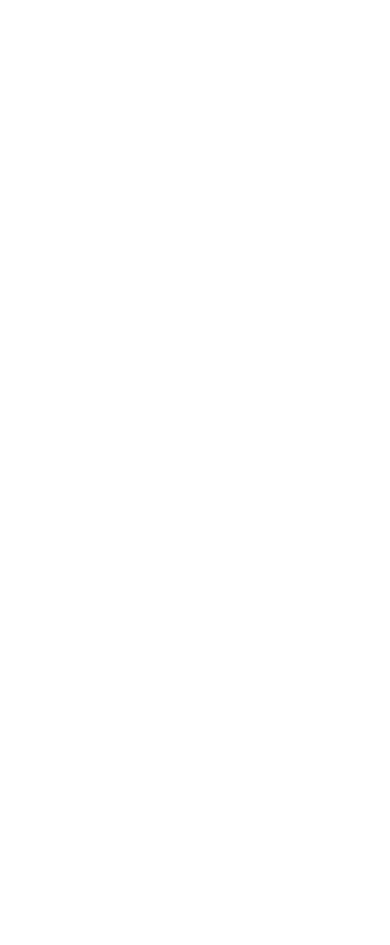
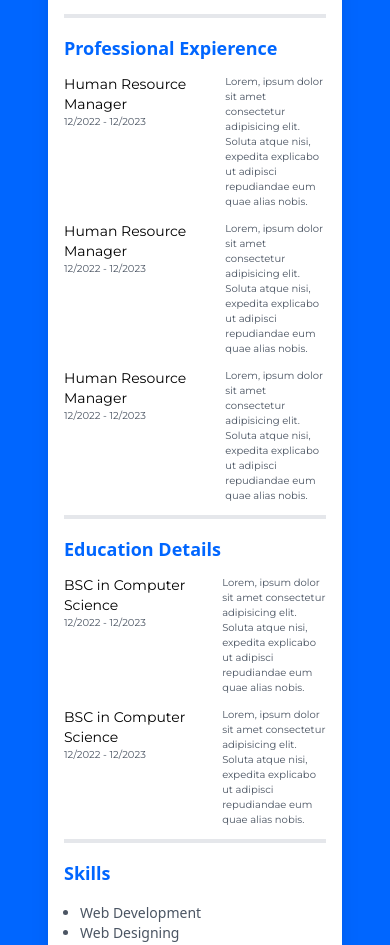
Before and after one commit to shaan-alam/cv-master, a Next.js app: page / in a window 390 px wide. Shown: the part 1048-1993 px from the top of the page. Before the commit the page ends 1392 px from the top, so only its background shows below. Built offline with nearby package versions, Linux system fonts and the light colour scheme.

Commit message:
designed resume

```diff
--- /dev/null
+++ b/components/Modal/SkillsModal/index.tsx
@@ -0,0 +1,35 @@
+import FormInput from "../../FormInput";
+import Modal from "../index";
+import { Menu } from "@headlessui/react";
+import Button from "../../Button/Button";
+
+interface Props {
+  isOpen: boolean;
+  setIsOpen: React.Dispatch<React.SetStateAction<boolean>>;
+}
+
+const SkillsModal = ({ isOpen, setIsOpen }: Props) => {
+  return (
+    <Modal isOpen={isOpen} setIsOpen={setIsOpen} title="Education Details">
+      <div>
+        <div className="form-control mt-5">
+          <FormInput title="Skill Name" id="skillName" type="text" />
+        </div>
+      </div>
+      <div className="flex justify-end mt-4">
+        <Button
+          onClick={() => setIsOpen(false)}
+          variant="secondary"
+          className="mr-4"
+        >
+          Cancel
+        </Button>
+        <Button onClick={() => setIsOpen(false)} variant="primary">
+          Save
+        </Button>
+      </div>
+    </Modal>
+  );
+};
+
+export default SkillsModal;
--- a/components/Modal/index.tsx
+++ b/components/Modal/index.tsx
@@ -11,7 +11,7 @@
   return isOpen
     ? ReactDOM.createPortal(
         <div className="modal h-screen w-screen absolute inset-0 bg-[#0066ff50] flex items-center justify-center">
-          <div className="modal-content bg-white w-[65%] rounded-md shadow-xl">
+          <div className="modal-content bg-white w-[90%] md:w-[65%] rounded-md shadow-xl">
             <div className="modal-header flex items-center p-4 border-b-2">
               <h2 className="font-semibold">{title}</h2>
               <a
--- /dev/null
+++ b/components/Resume/index.tsx
@@ -0,0 +1,140 @@
+const Resume = () => {
+  return (
+    <main className="bg-white rounded-md shadow-xl p-4 text-black">
+      <header className="flex items-center justify-between py-4">
+        <div className="left">
+          <h1 className="text-3xl font-bold font-montserrat text-primary">
+            Shaan Alam
+          </h1>
+          <h4 className="font-montserrat text-sm text-gray-600">SDE</h4>
+        </div>
+        <div className="right">
+          <img
+            src="https://shaanalam.vercel.app/shaan.webp"
+            alt="Profile picture"
+            className="rounded-full"
+          />
+        </div>
+      </header>
+      <hr className="h-1 bg-gray-200" />
+      <div className="expierences">
+        <div className="container mx-auto">
+          <h1 className="text-primary font-bold mt-4 text-lg">
+            Professional Expierence
+          </h1>
+          <div className="">
+            <div className="expierence my-3 flex">
+              <div className="left">
+                <h1 className="text-black font-montserrat text-sm">
+                  Human Resource Manager
+                </h1>
+                <h4 className="text-[10px] font-montserrat text-gray-600">
+                  12/2022 - 12/2023
+                </h4>
+              </div>
+              <div className="right description text-[10px] text-gray-600 font-montserrat w-1/2 ml-4">
+                <p>
+                  Lorem, ipsum dolor sit amet consectetur adipisicing elit.
+                  Soluta atque nisi, expedita explicabo ut adipisci repudiandae
+                  eum quae alias nobis.
+                </p>
+              </div>
+            </div>
+            <div className="expierence my-3 flex">
+              <div className="left">
+                <h1 className="text-black font-montserrat text-sm">
+                  Human Resource Manager
+                </h1>
+                <h4 className="text-[10px] font-montserrat text-gray-600">
+                  12/2022 - 12/2023
+                </h4>
+              </div>
+              <div className="right description text-[10px] text-gray-600 font-montserrat w-1/2 ml-4">
+                <p>
+                  Lorem, ipsum dolor sit amet consectetur adipisicing elit.
+                  Soluta atque nisi, expedita explicabo ut adipisci repudiandae
+                  eum quae alias nobis.
+                </p>
+              </div>
+            </div>
+            <div className="expierence my-3 flex">
+              <div className="left">
+                <h1 className="text-black font-montserrat text-sm">
+                  Human Resource Manager
+                </h1>
+                <h4 className="text-[10px] font-montserrat text-gray-600">
+                  12/2022 - 12/2023
+                </h4>
+              </div>
+              <div className="right description text-[10px] text-gray-600 font-montserrat w-1/2 ml-4">
+                <p>
+                  Lorem, ipsum dolor sit amet consectetur adipisicing elit.
+                  Soluta atque nisi, expedita explicabo ut adipisci repudiandae
+                  eum quae alias nobis.
+                </p>
+              </div>
+            </div>
+          </div>
+        </div>
+      </div>
+      <hr className="h-1 bg-gray-200" />
+      <div className="education">
+        <div className="container mx-auto">
+          <h1 className="text-primary font-bold mt-4 text-lg">
+            Education Details
+          </h1>
+          <div className="educations my-3">
+            <div className="education flex">
+              <div className="left">
+                <h1 className="text-black font-montserrat text-sm">
+                  BSC in Computer Science
+                </h1>
+                <h4 className="text-[10px] font-montserrat text-gray-600">
+                  12/2022 - 12/2023
+                </h4>
+              </div>
+              <div className="right description text-[10px] text-gray-600 font-montserrat w-1/2 ml-4">
+                <p>
+                  Lorem, ipsum dolor sit amet consectetur adipisicing elit.
+                  Soluta atque nisi, expedita explicabo ut adipisci repudiandae
+                  eum quae alias nobis.
+                </p>
+              </div>
+            </div>
+            <div className="education my-3 flex">
+              <div className="left">
+                <h1 className="text-black font-montserrat text-sm">
+                  BSC in Computer Science
+                </h1>
+                <h4 className="text-[10px] font-montserrat text-gray-600">
+                  12/2022 - 12/2023
+                </h4>
+              </div>
+              <div className="right description text-[10px] text-gray-600 font-montserrat w-1/2 ml-4">
+                <p>
+                  Lorem, ipsum dolor sit amet consectetur adipisicing elit.
+                  Soluta atque nisi, expedita explicabo ut adipisci repudiandae
+                  eum quae alias nobis.
+                </p>
+              </div>
+            </div>
+            <hr className="h-1 bg-gray-200" />
+            <div className="container mx-auto">
+              <div className="skills my-3">
+                <h1 className="text-primary font-bold mt-4 text-lg">Skills</h1>
+                <ul className="my-4 list-disc text-sm text-gray-600 mx-4">
+                  <li>Web Development</li>
+                  <li>Web Designing</li>
+                  <li>Graphic Designing</li>
+                  <li>Data Structures & Algorithms</li>
+                </ul>
+              </div>
+            </div>
+          </div>
+        </div>
+      </div>
+    </main>
+  );
+};
+
+export default Resume;
--- a/components/Sidebar/index.tsx
+++ b/components/Sidebar/index.tsx
@@ -2,27 +2,28 @@
 import { Tab } from "@headlessui/react";
 import { ContactInformation, Education, Expierences } from "..";
 import Button from "../Button/Button";
+import Skills from "../Skills";
 
 const Sidebar = () => {
   const [currentTab, setCurrentTab] = useState(0);
 
   return (
-    <div className="w-full shadow-lg rounded-md mt-8">
+    <div className="w-full shadow-lg rounded-md mt-8 h-auto block">
       <Tab.Group selectedIndex={currentTab} onChange={setCurrentTab}>
-        <Tab.List className="w-full text-white py-4 border-b">
-          <Tab className="w-[20%] transition-all text-gray-500 text-sm hover:text-primary rounded-md px-6 py-3 font-montserrat">
+        <Tab.List className="w-full text-white py-4 border-b overflow-auto">
+          <Tab className="w-[40%] md:w-[20%] transition-all text-gray-500 text-sm hover:text-primary rounded-md px-6 py-3 font-montserrat">
             Contact Information
           </Tab>
-          <Tab className="w-[20%] transition-all text-gray-500 text-sm hover:text-primary rounded-md px-6 py-3 font-montserrat">
+          <Tab className="w-[40%] md:w-[20%] transition-all text-gray-500 text-sm hover:text-primary rounded-md px-6 py-3 font-montserrat">
             Education
           </Tab>
-          <Tab className="w-[20%] transition-all text-gray-500 text-sm hover:text-primary rounded-md px-6 py-3 font-montserrat">
+          <Tab className="w-[40%] md:w-[20%] transition-all text-gray-500 text-sm hover:text-primary rounded-md px-6 py-3 font-montserrat">
             Expierences
           </Tab>
-          <Tab className="w-[20%] transition-all text-gray-500 text-sm hover:text-primary rounded-md px-6 py-3 font-montserrat">
+          <Tab className="w-[40%] md:w-[20%] transition-all text-gray-500 text-sm hover:text-primary rounded-md px-6 py-3 font-montserrat">
             Skills
           </Tab>
-          <Tab className="w-[20%] transition-all text-gray-500 text-sm hover:text-primary rounded-md px-6 py-3 font-montserrat">
+          <Tab className="w-[40%] md:w-[20%] transition-all text-gray-500 text-sm hover:text-primary rounded-md px-6 py-3 font-montserrat">
             Languages
           </Tab>
         </Tab.List>
@@ -36,7 +37,9 @@
           <Tab.Panel className="py-4 px-12">
             <Expierences />
           </Tab.Panel>
-          <Tab.Panel className="py-4 px-12">Content 4</Tab.Panel>
+          <Tab.Panel className="py-4 px-12">
+            <Skills />
+          </Tab.Panel>
           <Tab.Panel className="py-4 px-12">Content 5</Tab.Panel>
         </Tab.Panels>
       </Tab.Group>
--- a/components/Skills/index.tsx
+++ b/components/Skills/index.tsx
@@ -1,5 +1,24 @@
+import { useState } from "react";
+import { EducationModal } from "..";
+import SkillsModal from "../Modal/SkillsModal";
+
 const Skills = () => {
-  return <div></div>;
+  const [skillModal, setSkillModal] = useState(false);
+
+  return (
+    <div className="bg-white">
+      <a
+        href="#!"
+        className="font-montserrat hover:underline text-gray-600 hover:text-primary text-sm"
+        onClick={() => setSkillModal(true)}
+      >
+        + Add Your Skills
+      </a>
+      {skillModal && (
+        <SkillsModal isOpen={skillModal} setIsOpen={setSkillModal} />
+      )}
+    </div>
+  );
 };
 
 export default Skills;
--- a/pages/index.tsx
+++ b/pages/index.tsx
@@ -1,21 +1,13 @@
 import { Navbar, Sidebar } from "../components";
+import Resume from "../components/Resume";
 
 const Home = () => {
   return (
     <>
-      {/* <Navbar /> */}
-      <div className="grid grid-cols-2">
+      <div className="md:grid grid-cols-2">
         <Sidebar />
-        <div className="main w-full h-screen bg-primary p-12 text-white">
-          Lorem ipsum dolor sit amet consectetur adipisicing elit. Voluptas
-          consequuntur quam ipsum laborum voluptate maiores, libero modi labore?
-          Minus, mollitia vel. Animi ea nisi sapiente, ratione tempore dicta
-          neque ex? Lorem ipsum dolor sit, amet consectetur adipisicing elit.
-          Dicta sunt adipisci, in voluptate voluptatem quisquam nulla debitis
-          vero ullam perferendis beatae autem impedit. Fuga quam atque fugiat
-          quae earum culpa, quod ipsum necessitatibus hic illum voluptate
-          officiis pariatur, provident eius totam perferendis porro consequuntur
-          esse? Quaerat impedit optio rem ex.
+        <div className="main w-full h-auto bg-primary p-12 text-white">
+          <Resume />
         </div>
       </div>
     </>
```
